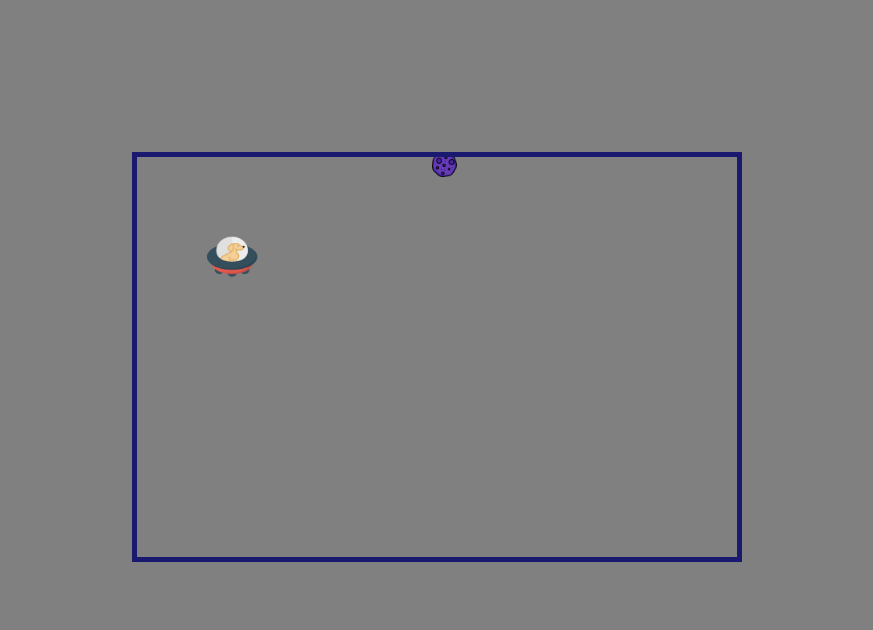
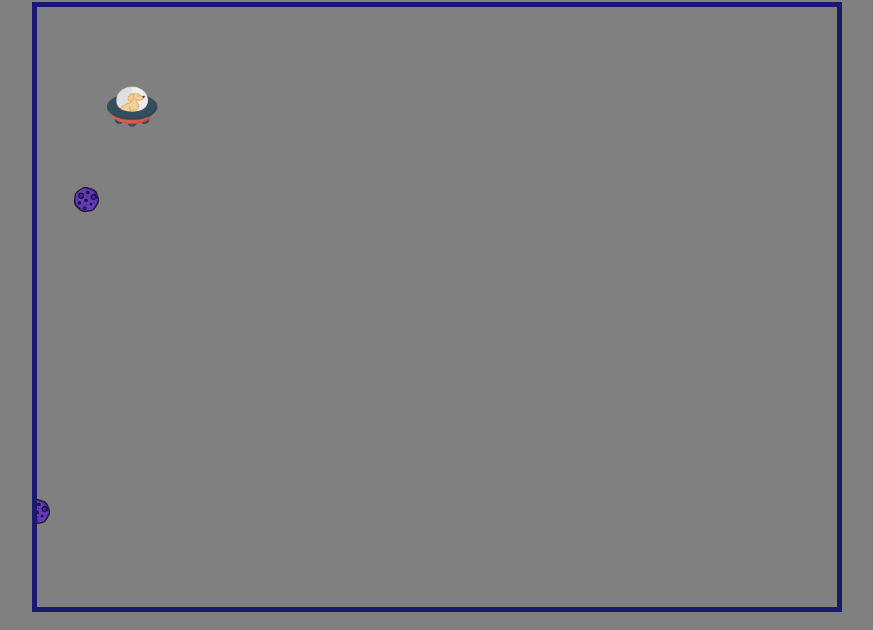
Before and after one commit to nathaliefc1/uma_spaceship_canva_javascript, a website built with Parcel: page SpaceShip/index.html in a window 1280 px wide. Shown: the part 170-800 px from the top of the page, without its empty margins (203-1076 px from the left). Built offline with nearby package versions, Linux system fonts and the light colour scheme.

Commit message:
Distancia entre actores. GetDistance

```diff
--- a/SpaceShip/index.html
+++ b/SpaceShip/index.html
@@ -14,6 +14,6 @@
   </head>
   <body>
     <h1 class="title">UMA goes to space</h1>
-    <canvas id="root" width="600" height="400"></canvas>
+    <canvas id="root" width="800" height="600"></canvas>
   </body>
 </html>
--- a/SpaceShip/src/actors/Asteroid.js
+++ b/SpaceShip/src/actors/Asteroid.js
@@ -17,7 +17,7 @@ class Asteroid {
   }
 
   update(frame) {
-    if (this.pos.x <= 600 && this.pos.x >= -20) {
+    if (this.pos.x <= 800 && this.pos.x >= -20) {
       this.pos.x += this.xSpeed * this.directionX;
     } else {
       this.pos.x = randomX();
@@ -34,12 +34,6 @@ class Asteroid {
   keyboardEventDown(key) {}
   keyboardEventUp(key) {}
 
-
-  /*setInterval(() => {
-    let enemy = new Asteroid();
-    this.asteroids.push(enemy);
-  }, 1000);
-*/
 }
 
 export { Asteroid };
--- a/SpaceShip/src/game.js
+++ b/SpaceShip/src/game.js
@@ -24,10 +24,11 @@ window.addEventListener("load", () => {
     let enemies = [...myManager.asteroids]; // traigo el array de asteroides creado cada 5 segundos
     let delta = (time - lastFrame) / 1000;
     lastFrame = time;
+    enemies.forEach((asteroid) => myManager.getDistance(asteroid, actors[0]));
     const superActors = [...actors, ...enemies];
     superActors.forEach((actor) => actor.update && actor.update(delta));
 
-    ctx.clearRect(0, 0, 600, 400); // Limpia el canvas
+    ctx.clearRect(0, 0, 800, 600); // Limpia el canvas
 
     // Actualiza juego y pinta actores
     superActors.forEach((actor) => {
@@ -37,11 +38,7 @@ window.addEventListener("load", () => {
     });
 
     myManager.start();
-    /*enemy.forEach((enemy)=>{
-      ctx.save();
-      enemy.draw(ctx.delta);
-      ctx.restore();
-    });*/
+
 
     window.requestAnimationFrame(render);
   };
--- a/SpaceShip/src/manager.js
+++ b/SpaceShip/src/manager.js
@@ -19,22 +19,31 @@ let num = 5;
 }
 */
 import {Asteroid} from "./actors/Asteroid"
+import {Spaceship} from "./actors/Spaceship"
+
 
 class Manager {
     constructor() {
         this.state = true;
         this.intervalID = null;
         this.asteroids = [];
+
+
     }
+
     // Creo set interval para crear nuevos asteroides cada 5 segundos
     start() {
        if(this.state) {
            this.intervalID = setInterval(() => {
                const enemy = new Asteroid();
                this.asteroids.push(enemy);
-           }, 5000);
+                console.log(this.asteroids);
+           });
            this.state = false
+       } else {
+           clearInterval(this.intervalID);
        }
+
     }
 
     stop() {
@@ -42,6 +51,17 @@ class Manager {
             console.log("KABOOM!!!");
         }
     }
+
+    getDistance(asteroid, spaceship){
+        var xDiff = spaceship.pos.x - asteroid.pos.x;
+        var yDiff = spaceship.pos.y - asteroid.pos.y;
+        let distance = Math.sqrt(xDiff * xDiff + yDiff * yDiff);
+        console.log(distance);
+    /*if (distance >=0) {
+        console.log("KABOOM")
+    }*/
+    return distance;
+  }
 }
 
 export {Manager};
--- a/SpaceShip/utils/checkLimits.js
+++ b/SpaceShip/utils/checkLimits.js
@@ -1,5 +1,5 @@
 const checkLimits = (pos) => {
-  if (pos.x < 600 && pos.x > 0 && pos.y < 400 && pos.y > 0) {
+  if (pos.x < 800 && pos.x > 0 && pos.y < 600 && pos.y > 0) {
     return true;
   }
   return false;
--- a/SpaceShip/utils/getRandom.js
+++ b/SpaceShip/utils/getRandom.js
@@ -1,9 +1,9 @@
 const randomY = () => {
-  return Math.floor(Math.random() * (400 - 1)) + 1;
+  return Math.floor(Math.random() * (600 - 1)) + 1;
 };
 
 const randomX = () => {
-  return Math.floor(Math.random() * (0 + 300) - 300);
+  return Math.floor(Math.random() * (0 + 800) - 800);
 };
 
 export { randomY, randomX };
```
Also changed, not shown: SpaceShip/package.json (line endings or trailing spaces), 1 other file.
